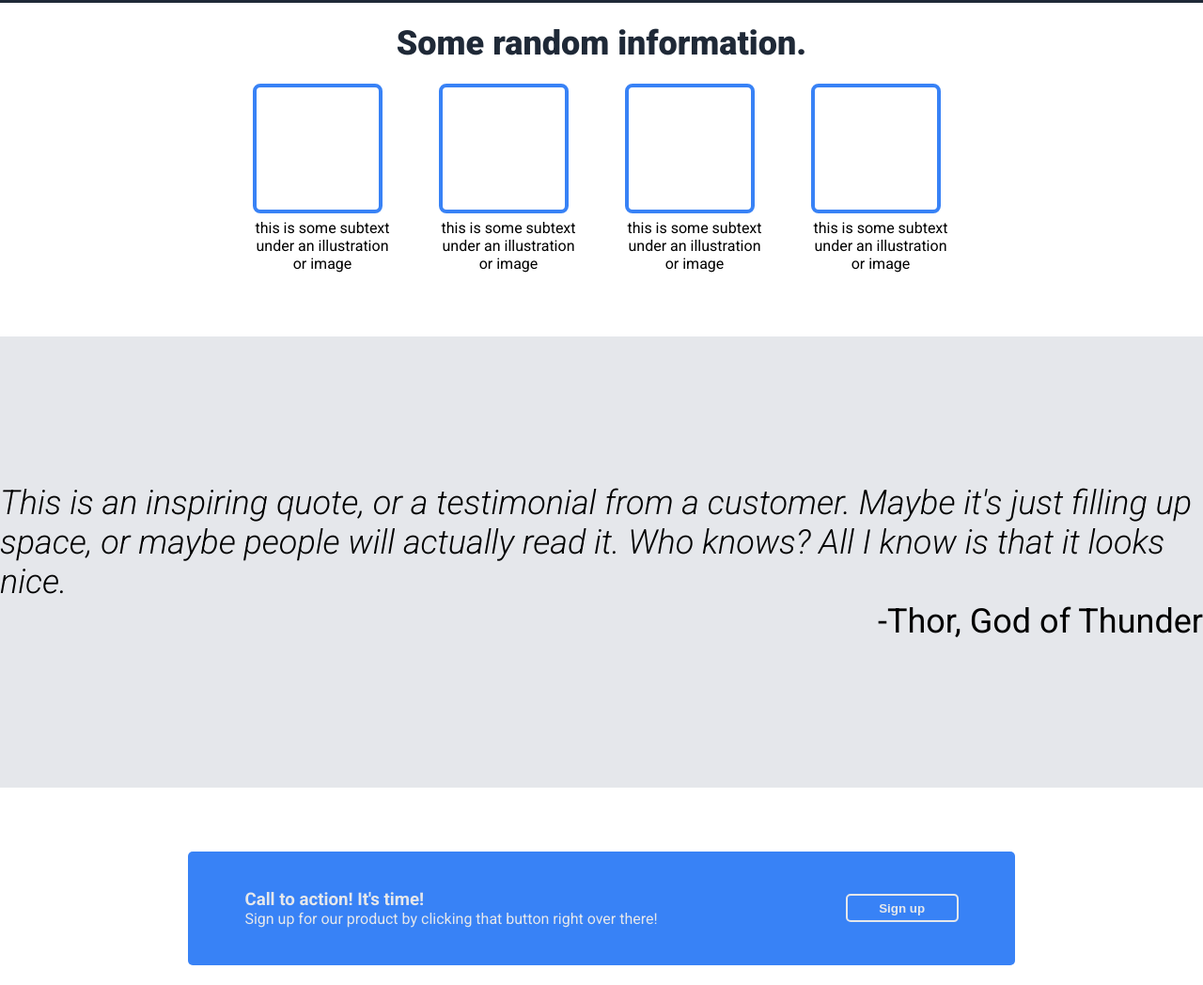
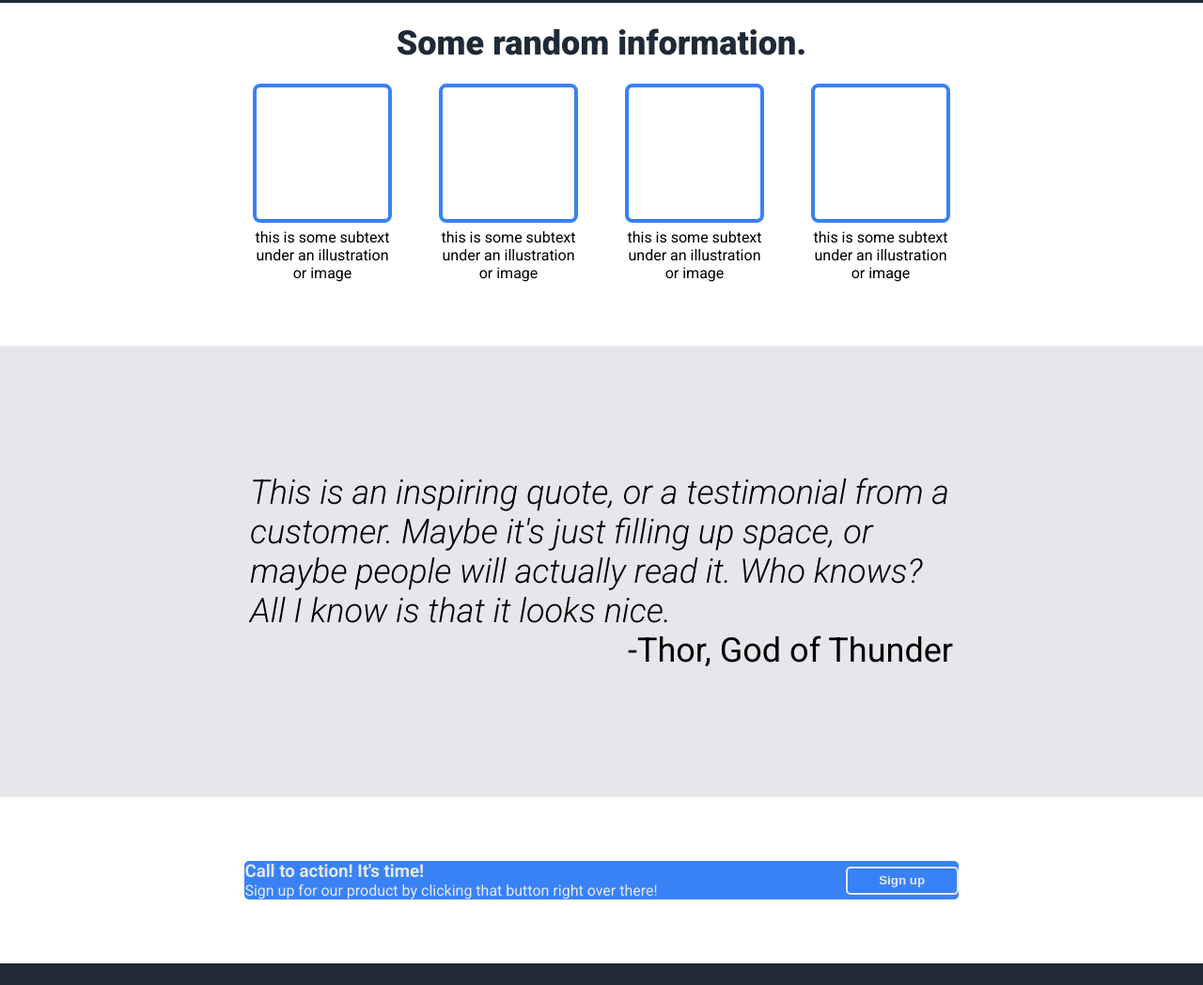
Before and after one commit to mcxlewis/landing-page, a plain HTML site: page index.html in a window 1280 px wide. Shown: the part 489-1537 px from the top of the page at 94% size. Drawn offline with Linux system fonts and the light colour scheme.

Commit message:
Adjust box size

```diff
--- a/style.css
+++ b/style.css
@@ -90,17 +90,12 @@ h2 {
 
 /* second section */
 
-.second {
-    display: inline;
-}
-
 .second-header {
-    display: flex;
-    justify-content: center;
     padding: 22px;
     color: #1F2937;
     font-size: 36px;
     font-weight: 800;
+    text-align: center;
 }
 
 .information {
@@ -111,8 +106,8 @@ h2 {
 }
 
 .boxes {
-    height: 130px;
-    width: 130px;
+    height: 140px;
+    width: 140px;
     border: 4px;
     border-radius: 8px;
     border-color: #3882F6;
@@ -130,6 +125,7 @@ h2 {
 .third {
     display: flex;
     align-items: center;
+    justify-content: center;
     background-color: #E5E7EB;
     font-size: 36px;
     font-style: italic;
@@ -147,7 +143,7 @@ h2 {
 .quote-text {
     display: flex;
     flex-direction: column;
-    justify-content: center;
+    max-width: 748px;
 }
 
 /* fourth section */
@@ -162,8 +158,6 @@ h2 {
     justify-content: center;
     align-items: center;
     background-color: #3882F6;
-    width: 28cm;
-    height: 3.2cm;
     border-radius: 5px;
     margin: 68px 200px;
 }
```
